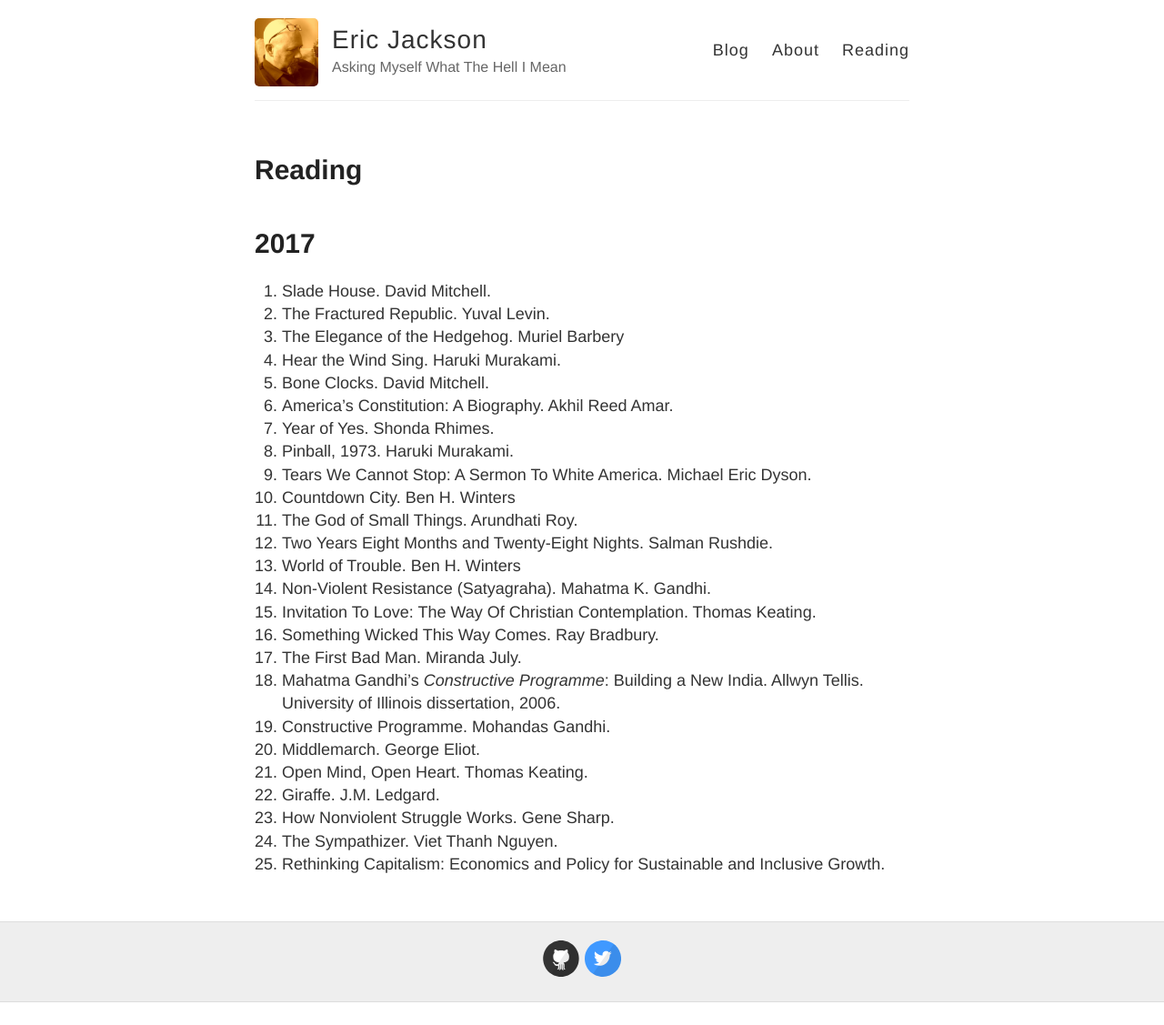
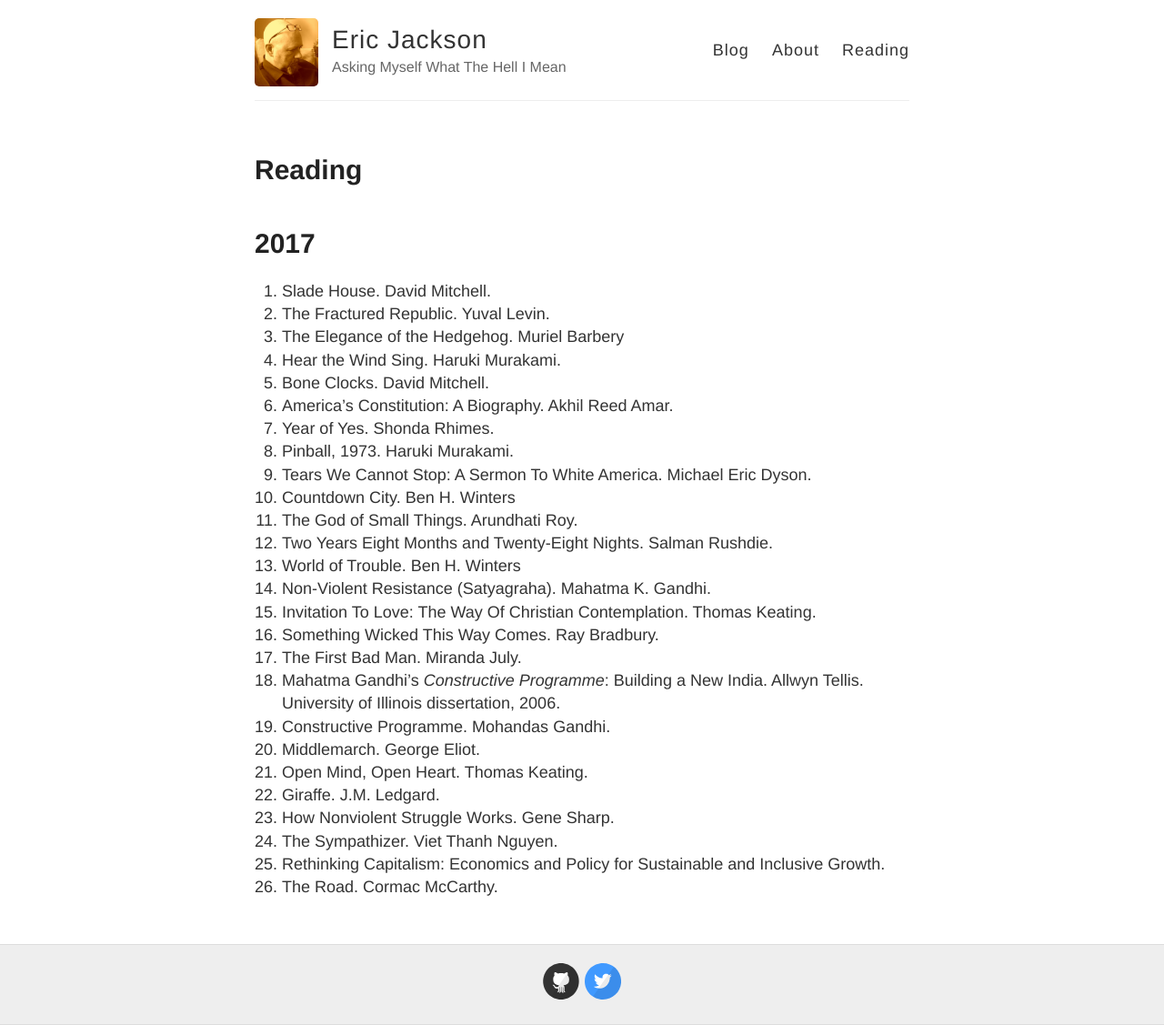
Before and after one commit to ejaxon/ejaxon.github.io, a Jekyll site: the page built from reading.md, in a window 1280 px wide. Shown: the whole page at 91% size. Built offline with Jekyll 4.4.1, drawn with Linux system fonts in a browser that asks for light colours; before the commit the page ends 1102 px from its top, so only the background shows below that.

Commit message:
Added The Road

```diff
--- a/reading.md
+++ b/reading.md
@@ -30,3 +30,4 @@
 23. How Nonviolent Struggle Works. Gene Sharp.
 24. The Sympathizer. Viet Thanh Nguyen.
 25. Rethinking Capitalism: Economics and Policy for Sustainable and Inclusive Growth.
+26. The Road. Cormac McCarthy.
```
